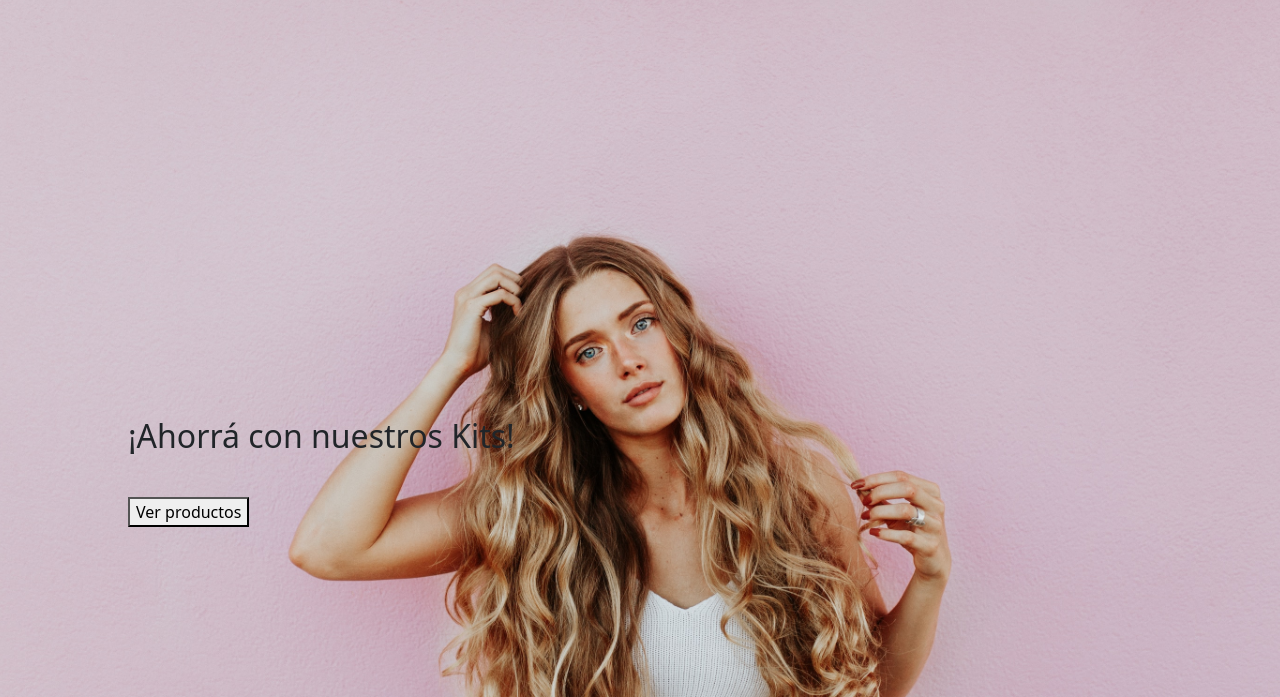
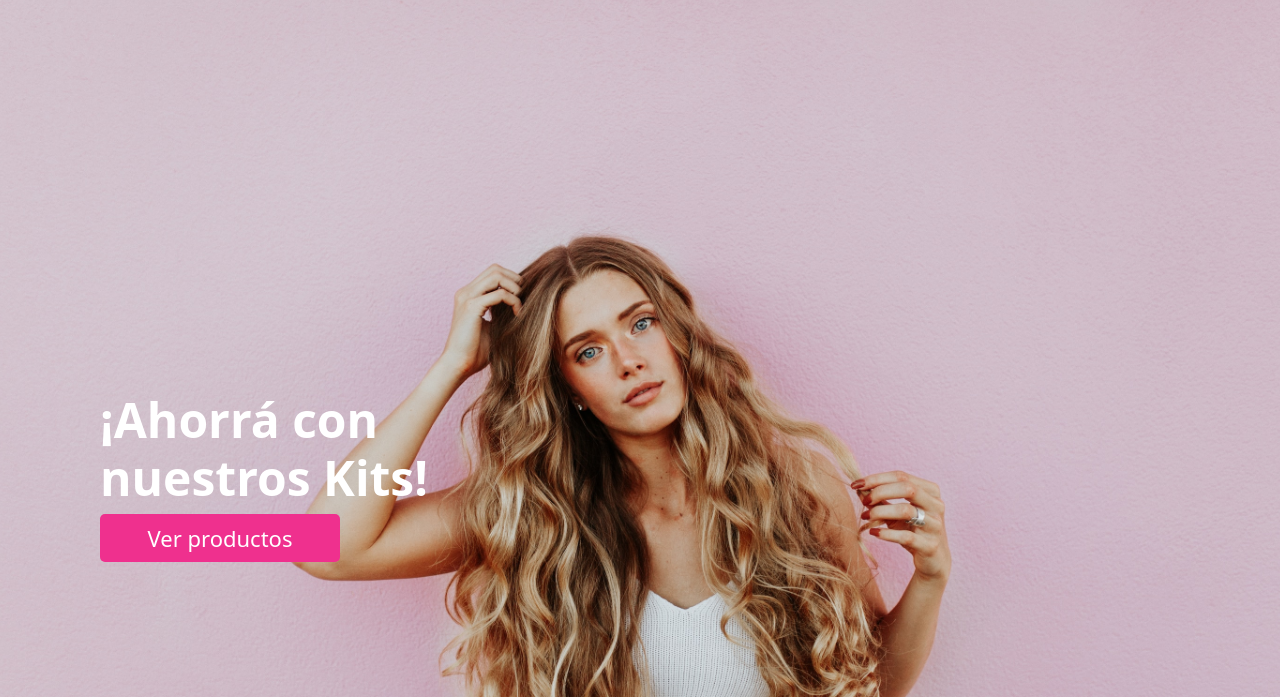
Before and after one commit to FranciscoRomero01/proyecto_bloom, a plain HTML site: page index.html in a window 1280 px wide. Shown: the part 103-800 px from the top of the page. Drawn offline with nearby package versions, Linux system fonts and the light colour scheme.

Commit message:
se modifico la seccion banner alinieando bien los elementos y dando sus estilos y colores se agregaron ondas en la seccion de categorias

```diff
--- a/index.html
+++ b/index.html
@@ -5,6 +5,7 @@
     <meta charset="utf-8">
     <meta name="viewport" content="width=device-width, initial-scale=1">
     <title>Bootstrap demo</title>
+    <link rel="stylesheet" href="src/css/reset.css">
     <link href="https://cdn.jsdelivr.net/npm/bootstrap@5.2.2/dist/css/bootstrap.min.css" rel="stylesheet"
         integrity="sha384-Zenh87qX5JnK2Jl0vWa8Ck2rdkQ2Bzep5IDxbcnCeuOxjzrPF/et3URy9Bv1WTRi" crossorigin="anonymous">
     <link rel="stylesheet" href="src/css/style.css">
@@ -44,17 +45,22 @@
 <body>
 
     <section class="banner">
-
-        <div class="banner-imagen"></div>
-        <h2 class="banner-titulo">¡Ahorrá con nuestros Kits!</h2>
-        <button class="banner-boton boton">Ver productos</button>
-
+        <div class="banner-contenido">
+            <h2 class="banner-titulo">¡Ahorrá con <br> nuestros Kits!</h2>
+            <button class=" boton banner-boton">Ver productos</button>
+        </div>
     </section>
 
     <section class="categorias">
         <h3 class="categorias-titulo">Categorías</h3>
         <div class="categorias-contenedor">
             <img src="src/img/" alt="">
+        </div>
+
+        <div class="waves">
+            <img class="wave1" src="src/img/img-waves1.png" alt="">
+            <img class="wave2" src="src/img/img-waves2.png" alt="">
+            <img class="wave3" src="src/img/img-waves3.png" alt="">
         </div>
     </section>
 
--- /dev/null
+++ b/src/css/reset.css
@@ -0,0 +1,48 @@
+/* http://meyerweb.com/eric/tools/css/reset/
+   v2.0 | 20110126
+   License: none (public domain)
+*/
+
+html, body, div, span, applet, object, iframe,
+h1, h2, h3, h4, h5, h6, p, blockquote, pre,
+a, abbr, acronym, address, big, cite, code,
+del, dfn, em, img, ins, kbd, q, s, samp,
+small, strike, strong, sub, sup, tt, var,
+b, u, i, center,
+dl, dt, dd, ol, ul, li,
+fieldset, form, label, legend,
+table, caption, tbody, tfoot, thead, tr, th, td,
+article, aside, canvas, details, embed,
+figure, figcaption, footer, header, hgroup,
+menu, nav, output, ruby, section, summary,
+time, mark, audio, video {
+	margin: 0;
+	padding: 0;
+	border: 0;
+	font-size: 100%;
+	font: inherit;
+	vertical-align: baseline;
+}
+/* HTML5 display-role reset for older browsers */
+article, aside, details, figcaption, figure,
+footer, header, hgroup, menu, nav, section {
+	display: block;
+}
+body {
+	line-height: 1;
+}
+ol, ul {
+	list-style: none;
+}
+blockquote, q {
+	quotes: none;
+}
+blockquote:before, blockquote:after,
+q:before, q:after {
+	content: '';
+	content: none;
+}
+table {
+	border-collapse: collapse;
+	border-spacing: 0;
+}
--- a/src/css/style.css
+++ b/src/css/style.css
@@ -6,12 +6,20 @@
     --main-second-color: #F5F5F5;
     --main-third-color: #E69EB4;
     --main-fourth-color: #9A9A9A;
+    --color-withe: #ffffff;
     --text-principal-font: 'Montserrat', sans-serif;
 }
 
 /* Normalizar */
 
-.boton {}
+.boton {
+    background: var(--main-principal-color);
+    color: var(--color-withe);
+    border: none;
+    border-radius: 5px;
+    font-size: 22px;
+
+}
 
 /* Estilos para navbar */
 
@@ -53,24 +61,27 @@ nav {
 
 /* Estilos en el banner */
 
-.banner-imagen {
+.banner {
     height: 900px;
     background: url("../../src/img/img-banner.png") no-repeat center / cover;
 }
 
-
+.banner-contenido{
+    padding-top: 400px;
+    gap: 3px;
+    padding-left: 100px;
+}
 .banner-titulo {
-    position: absolute;
-    left: 10%;
-    text-align: center;
-    top: 65%;
+    color: var(--color-withe);
+    font-weight: 600;
+    font-size: 3rem;
 }
 
 .banner-boton {
-    position: absolute;
-    left: 10%;
-    text-align: center;
-    top: 75%;
+   width: 15rem;
+   height: 3rem;
+   font-weight: 500;
+   line-height: 26px;
 }
 
 /* Categorias */
@@ -91,3 +102,13 @@ nav {
 .categorias-imagen{
     background: url("../../src/img/img-banner.png") no-repeat center / cover;
 }
+
+.waves .wave1, .waves .wave2, .waves .wave3{
+    position: absolute;
+    width: 100%;
+    height: auto;
+}
+
+.wave2{
+    padding-top: 25px;
+}
```
Also changed, not shown: src/img/img-waves1.png (added), src/img/img-waves2.png (added), src/img/img-waves3.png (added).
